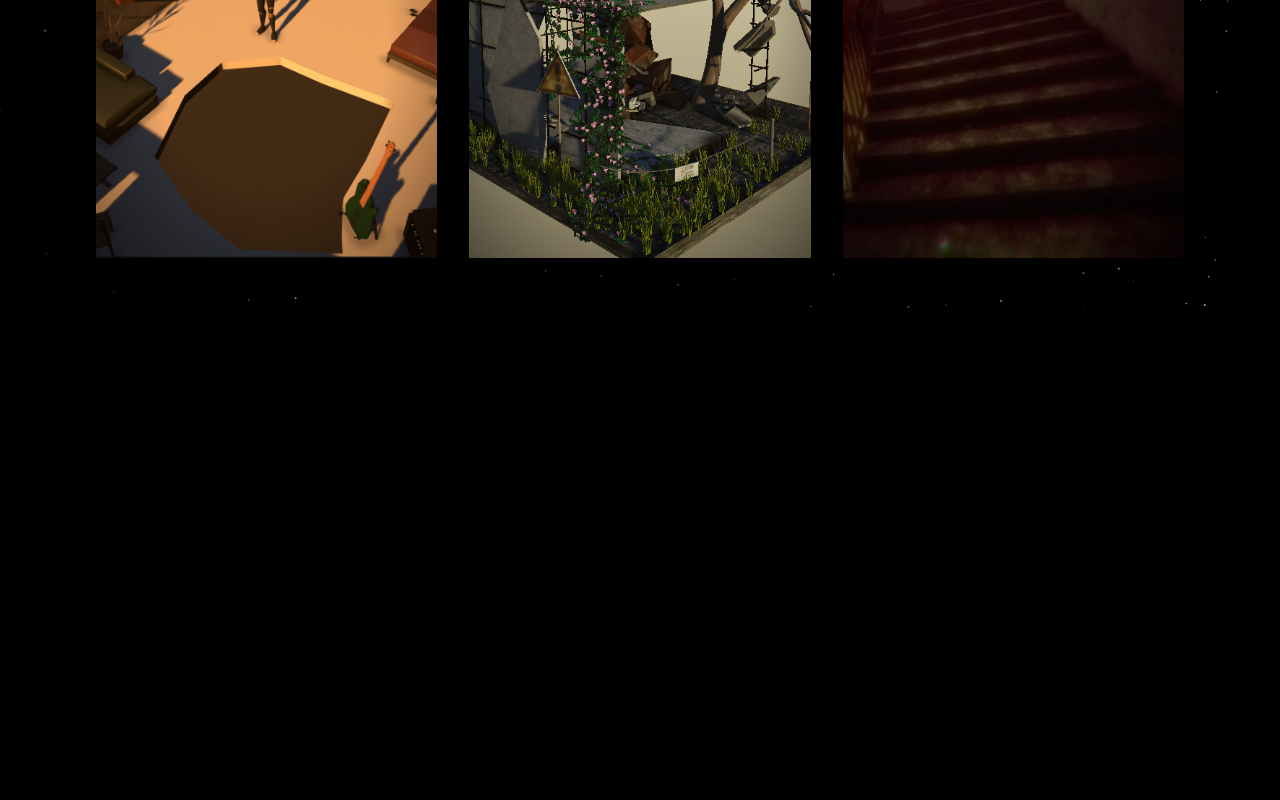
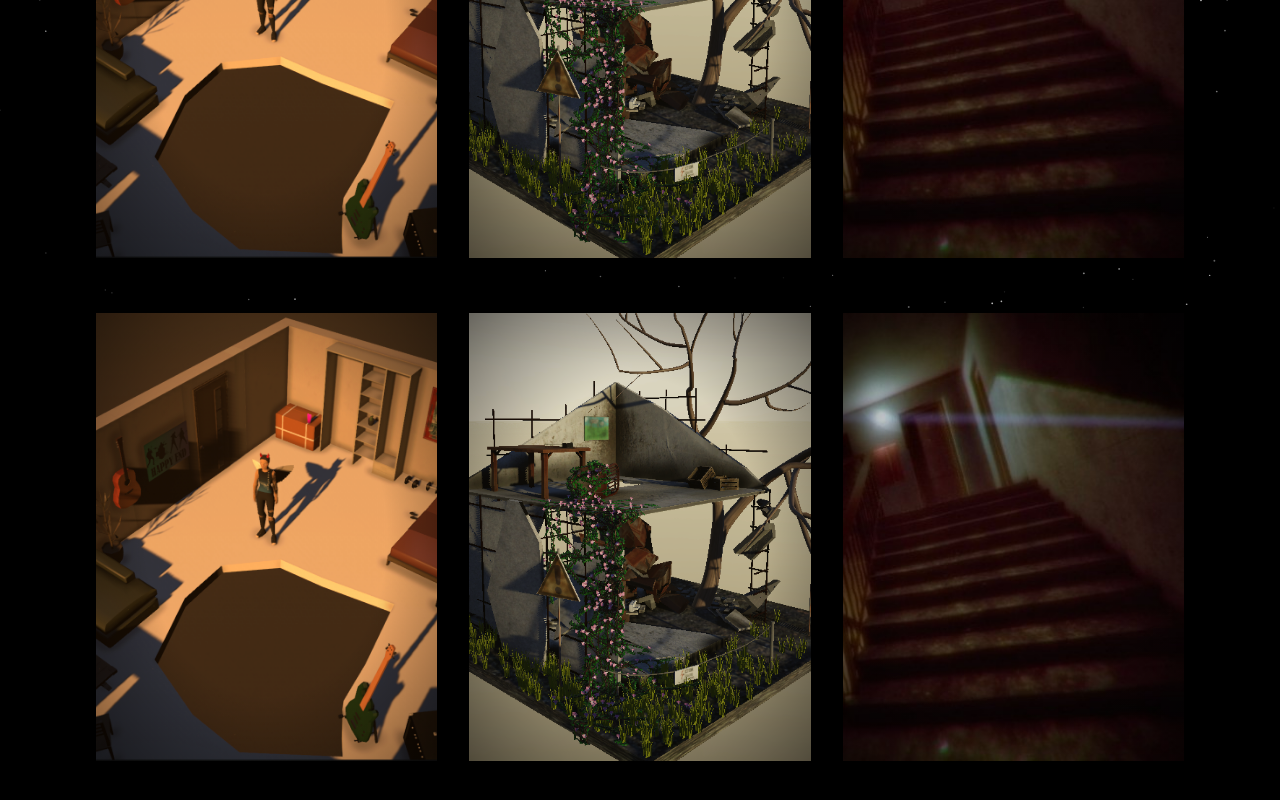
Before and after one commit to maria-shchurova/maria-shchurova.github.io, a React (Create React App) app: page / in a window 1280 px wide. Shown: the part 482-1282 px from the top of the page. Before the commit the page ends 865 px from the top, so only its background shows below. Built offline with nearby package versions, Linux system fonts and the light colour scheme; a web font is replaced by a local one.

Commit message:
3 new cards

```diff
--- a/src/components/Cards.js
+++ b/src/components/Cards.js
@@ -36,6 +36,31 @@ function Cards() {
             </div>
 
         </div>
+        <div className='cards__container'>
+            <div className='cards__wrapper'>
+                <ul className='cards__items'>
+                    <CardItem
+                    src={image1}
+                    title="After All"
+                    info="A point and click adventure game about going through a breakup."
+                    path="https://firewalkwithme.itch.io/after-all"
+                    />
+                    <CardItem
+                    src={image2}
+                    title="Breath Of Life"
+                    info="Simulation experiment. Prodedurally growng plants overtake abandoned buildings."
+                    path={"https://firewalkwithme.itch.io/breath-of-life"}
+                    />
+                    <CardItem
+                    src={image3}
+                    title="For Rent"
+                    info="First-person horror game about a rented soviet flat."
+                    path="https://firewalkwithme.itch.io/for-rent"
+                    />
+                </ul>
+            </div>
+
+        </div>
     </div>
   )
 }
```
